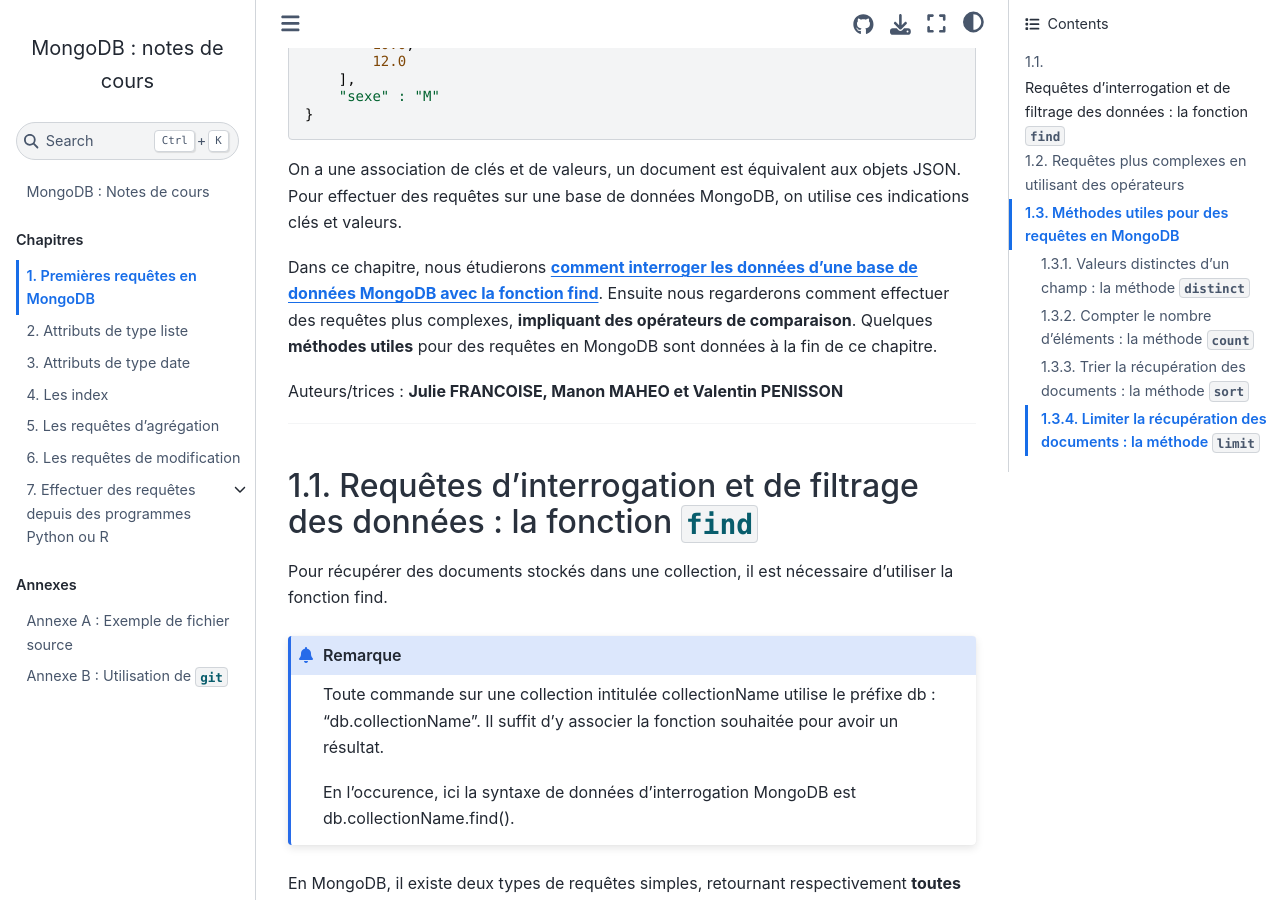
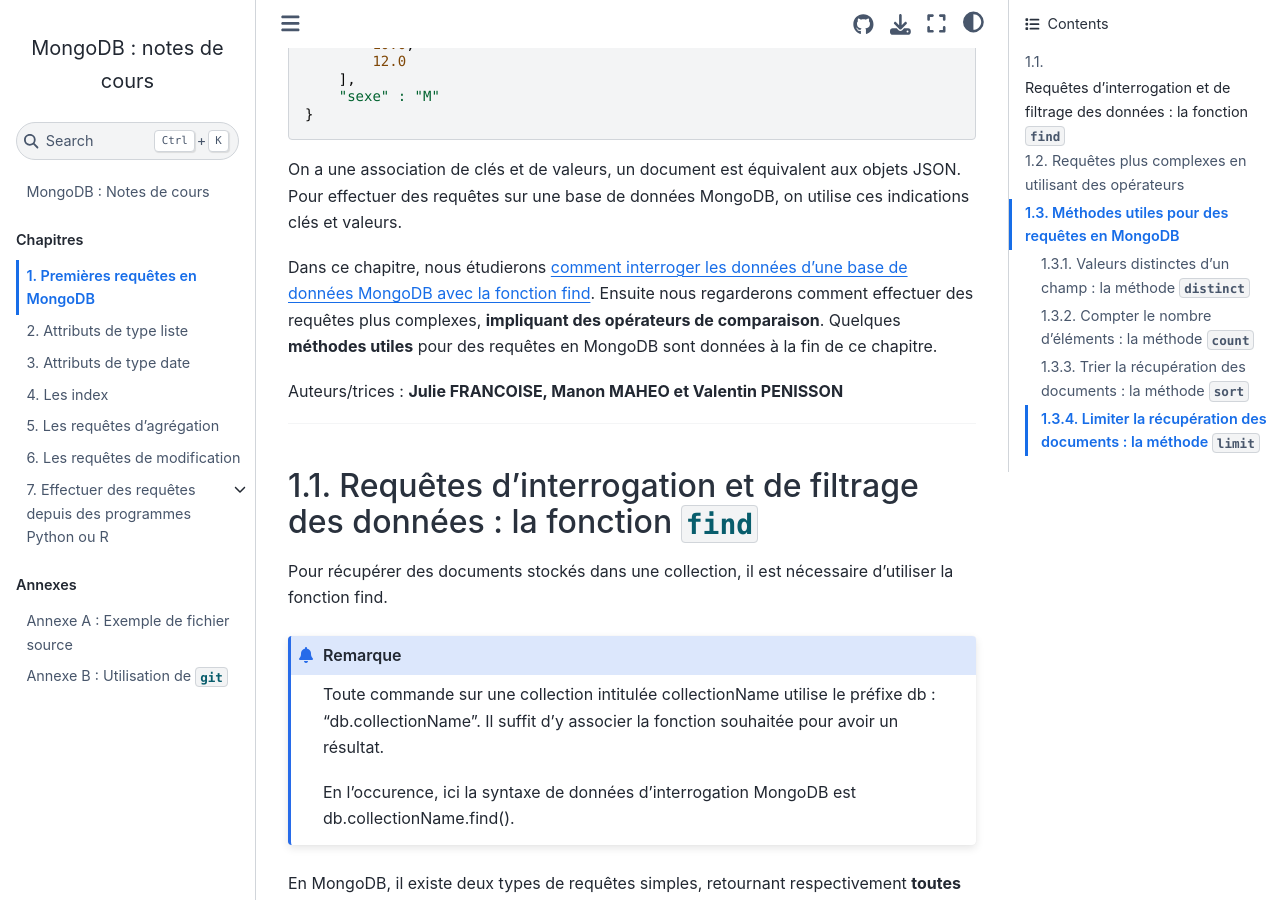
Before and after one commit to rtavenar/mongo_book, a Jupyter Book: the page built from content/01_find.md, in a window 1280 px wide and 900 px high, scrolled down 683 px. Built offline with Jupyter Book 1.0.4 settings and Sphinx 7.4.7 and the Sphinx Book theme 1.1.4, drawn with Linux system fonts in a browser that asks for light colours.

```diff
--- a/content/01_find.md
+++ b/content/01_find.md
@@ -35,7 +35,7 @@ Tout document appartient à une collection et a un champ appelé "_id" qui ident
 
 On a une association de clés et de valeurs, un document est équivalent aux objets JSON. Pour effectuer des requêtes sur une base de données MongoDB, on utilise ces indications clés et valeurs.
 
-Dans ce chapitre, nous étudierons **[comment interroger les données d'une base de données MongoDB avec la fonction find](#find)**. Ensuite nous regarderons comment effectuer des requêtes plus complexes, **impliquant des opérateurs de comparaison**. Quelques **méthodes utiles** pour des requêtes en MongoDB sont données à la fin de ce chapitre.
+Dans ce chapitre, nous étudierons [comment interroger les données d'une base de données MongoDB avec la fonction find](#find). Ensuite nous regarderons comment effectuer des requêtes plus complexes, **impliquant des opérateurs de comparaison**. Quelques **méthodes utiles** pour des requêtes en MongoDB sont données à la fin de ce chapitre.
 
 Auteurs/trices : **Julie FRANCOISE, Manon MAHEO et Valentin PENISSON**
 
```
